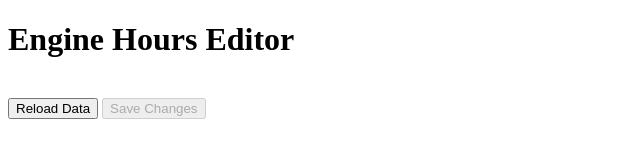
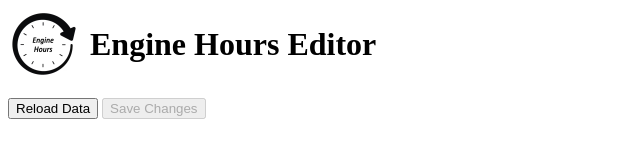
Before and after one commit to KEGustafsson/signalk-engine-hours, a website: page public/index.html in a window 1280 px wide. Shown: the whole page, without its empty margins (0-640 px from the left). Drawn offline with Linux system fonts and the light colour scheme; no server answers.

Commit message:
modifications to layout

```diff
--- a/public/index.html
+++ b/public/index.html
@@ -3,10 +3,24 @@
 <head>
     <meta charset="UTF-8">
     <meta name="viewport" content="width=device-width, initial-scale=1.0">
+    <style>
+        .title-container {
+            display: flex;
+            align-items: center;
+        }
+
+        .title-container img {
+            margin-right: 10px; /* Optional: Add spacing between the image and text */
+        }
+    </style>
     <title>Engine Hours Editor</title>
+    <link rel="icon" type="image/png" href="icons/icon-72x72.png">
 </head>
-<body style="background-color: white;">
-    <h1>Engine Hours Editor</h1>
+<body>
+    <div class="title-container">
+        <img src="icons/icon-72x72.png" alt="Icon">
+        <h1 style="margin: 0;">Engine Hours Editor</h1>
+    </div>
     <div id="json-container"></div>
     <br>
     <button id="reload-button">Reload Data</button>
@@ -40,7 +54,9 @@
                 const matches = pathData.path.match(/[^.]+\.(.+)\.[^.]+/);
                 const engineName = matches ? matches[1] : null;
                 div.innerHTML = `
-                    <label for="runTime${index}">Path: propulsion.${engineName}.runTime: </label>
+                    <br>
+                    <label for="runTime${index}">Path: propulsion.${engineName}.runTime:</label><br>
+                    <label for="runTime${index}">Time:</label>
                     <input type="number" id="runTime${index}" value="${pathData.runTime}">
                     <button onclick="deleteSection(${index})">Delete</button>
                 `;
```
